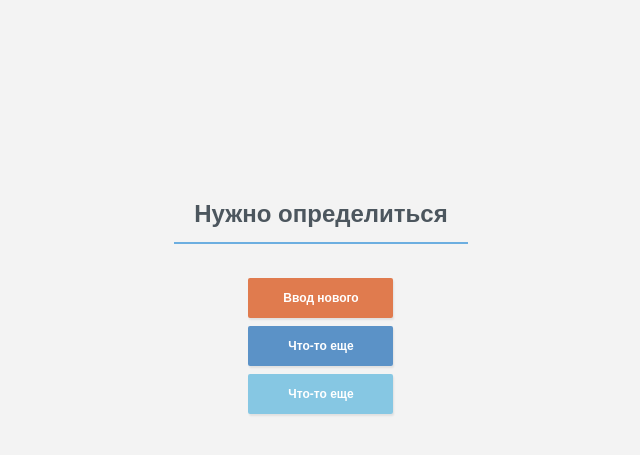
After one commit to ZombieCloud/Words_PHP, a PHP site: page /actions.php in a window 1280 px wide. The commit adds this page. Shown: the top 455 px of the page, without its empty margins (319-959 px from the left). Run offline with PHP 8.4, Linux system fonts and the light colour scheme.

Commit message:
comm4
форма actions

```diff
--- /dev/null
+++ b/3/actions.php
@@ -0,0 +1,42 @@
+<?php
+?>
+
+<head>
+    <meta charset="utf-8">
+    <meta http-equiv="X-UA-Compatible" content="IE=edge">
+    <meta name="viewport" content="width=device-width, initial-scale=1">
+
+    <title>Нужно определиться</title>
+
+    <link rel="stylesheet" href="assets/demo.css">
+    <link rel="stylesheet" href="assets/form-login.css">
+</head>
+
+
+
+<div class="main-content">
+
+    <form class="form-login" method="post" enctype="multipart/form-data" action=new_row.php>
+
+        <div class="form-sign-in-with-social">
+
+            <div class="form-row form-title-row">
+                <span class="form-title">Нужно определиться</span>
+            </div>
+
+            <a href="new_row.php" class="form-google-button">Ввод нового</a>
+            <a href="#" class="form-facebook-button">Что-то еще</a>
+            <a href="#" class="form-twitter-button">Что-то еще</a>
+
+        </div>
+
+    </form>
+
+</div>
+
+
+<!--
+<form>
+    <input class="RedirectionButton" type="button" value="Ввод нового" onclick="window.location.href='new_row.php'" />
+</form>
+-->
--- a/3/assets/form-login.css
+++ b/3/assets/form-login.css
@@ -105,7 +105,7 @@ html{
 
 .form-sign-in-with-social{
     display: inline-block;
-    max-width: 180px;
+    max-width: 300px;
     box-sizing: border-box;
     vertical-align: top;
     text-align: center;
```
Also changed, not shown: 3/index.php (+6 -4 lines), 3/new_row.php (added, +7 -0 lines).
